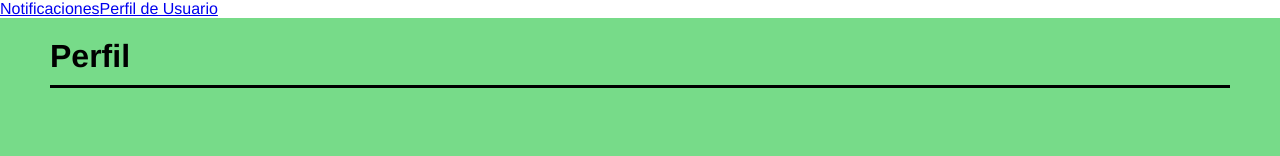
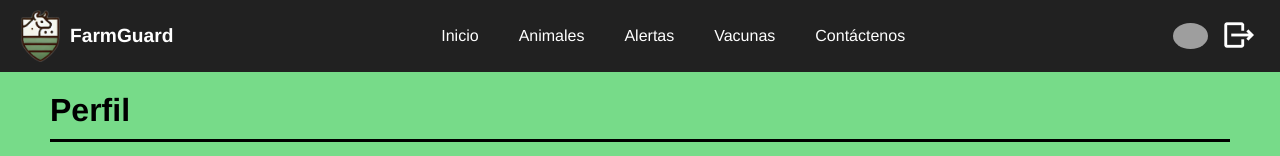
Before and after one commit to DevDream-UPC/farmGuard-Frontend, a Vue app: page /user-profile in a window 1280 px wide. Shown: the top 156 px of the page. Built offline with nearby package versions, Linux system fonts and the light colour scheme; data requests are answered from the project's data file; grey boxes are pictures that could not be loaded.

Commit message:
feat: added NavBar and routings

```diff
--- a/src/App.vue
+++ b/src/App.vue
@@ -1,16 +1,16 @@
 <template>
   <div id="app">
-    <nav>
-      <router-link to="/notifications">Notificaciones</router-link>
-      <router-link to="/user-profile">Perfil de Usuario</router-link>
-    </nav>
+    <NavBar></NavBar>
     <router-view></router-view> <!-- Aquí se renderizarán los componentes según la ruta -->
   </div>
 </template>
 
 <script>
+import NavBar from "./components/NavBar.vue";
+
 export default {
   name: 'App',
+  components: {NavBar},
 };
 </script>
 
--- /dev/null
+++ b/src/components/NavBar.vue
@@ -0,0 +1,125 @@
+<template>
+  <nav class="navbar">
+    <!-- Logotipo -->
+    <div class="logo">
+      <img src="../assets/farmguard-logo.png" alt="FarmGuard Logo">
+      <span>FarmGuard</span>
+    </div>
+
+    <!-- Enlaces de navegación -->
+    <div class="nav-links">
+      <router-link to="/">Inicio</router-link>
+      <router-link to="/Animals">Animales</router-link>
+      <router-link to="/Alerts">Alertas</router-link>
+      <router-link to="/Vaccines">Vacunas</router-link>
+      <router-link to="/Contact">Contáctenos</router-link>
+    </div>
+
+    <!-- Foto de perfil y Botón de Logout -->
+    <div class="logout">
+      <!-- Aquí añadimos el @click para redirigir a UserProfile -->
+      <img :src="profile.urlPhoto" class="profile-photo" alt="User Photo" @click="goToProfile" />
+      <button>
+        <img src="../assets/move_item.png" class="logout-button" alt="Logout">
+      </button>
+    </div>
+  </nav>
+</template>
+
+<script>
+import axios from 'axios';
+
+export default {
+  data() {
+    return {
+      profile: `{this.profile.urlPhoto}`,
+    };
+  },
+  created() {
+    this.getProfile();
+  },
+  methods: {
+    getProfile() {
+      axios.get('http://localhost:3000/profiles')
+          .then(response => {
+            this.profile = response.data;
+          })
+          .catch(error => console.error(error));
+    },
+    // Metodo para redirigir al componente UserProfile
+    goToProfile() {
+      this.$router.push({ name: 'UserProfile' }); // Usa el nombre de la ruta
+    },
+  },
+};
+</script>
+
+<style scoped>
+/* Estilos igual que antes */
+.navbar {
+  display: flex;
+  justify-content: space-between;
+  align-items: center;
+  background-color: #212121;
+  padding: 10px 20px;
+  color: white;
+}
+
+.logo {
+  display: flex;
+  align-items: center;
+}
+
+.logo img {
+  width: 40px;
+  margin-right: 10px;
+}
+
+.logo span {
+  font-size: 1.2rem;
+  font-weight: bold;
+}
+
+/* Estilo para los enlaces de navegación */
+.nav-links {
+  display: flex;
+  gap: 20px;
+}
+
+.nav-links a {
+  color: white;
+  text-decoration: none;
+  font-size: 1rem;
+  padding: 10px;
+  transition: background 0.3s;
+}
+
+.nav-links a:hover {
+  background-color: rgba(255, 255, 255, 0.1);
+  border-radius: 5px;
+}
+
+/* Estilo para la foto de perfil */
+.profile-photo {
+  width: 35px;
+  border-radius: 50%;
+  margin-right: 10px;
+  cursor: pointer; /* Añade un cursor de pointer para indicar que es clickeable */
+}
+
+/* Estilo para el botón de logout */
+.logout {
+  display: flex;
+  align-items: center;
+}
+
+.logout button {
+  background-color: transparent;
+  border: none;
+  cursor: pointer;
+}
+
+.logout-button {
+  width: 30px;
+}
+</style>
--- a/src/router/index.js
+++ b/src/router/index.js
@@ -4,7 +4,7 @@ import UserProfile from '../components/UserProfile.vue'; // Asegúrate de que la
 
 const routes = [
     {
-        path: '/notifications',
+        path: '/',
         name: 'Notifications',
         component: Notifications,
         meta: { title: 'Notificaciones' }
```
Also changed, not shown: src/assets/farmguard-logo.png (added), src/assets/move_item.png (added).
